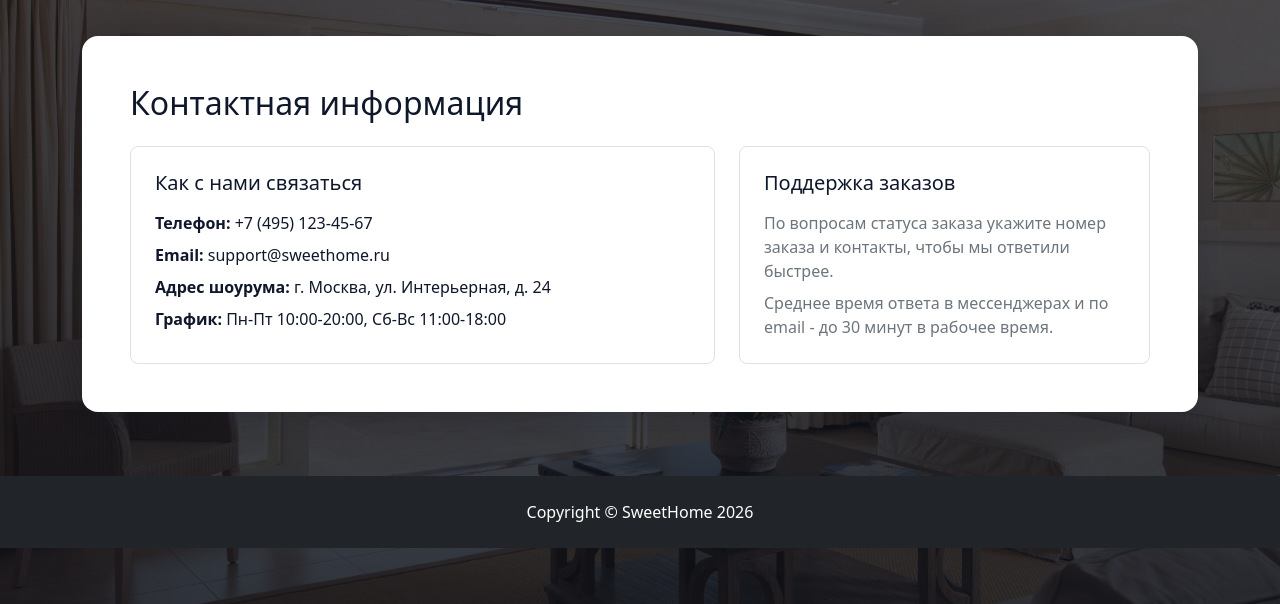
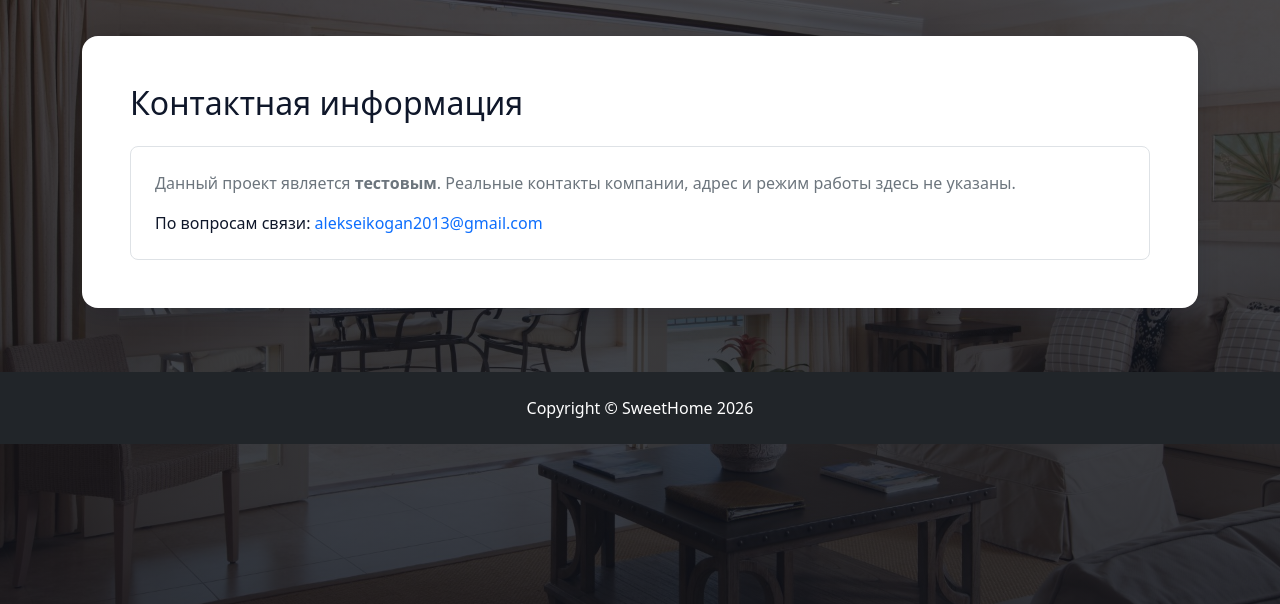
Before and after one commit to alekseikogan/sweethome, a Django app: page /contacts/ in a window 1280 px wide. Shown: the part 57-661 px from the top of the page. Run offline with Django 4.2, Linux system fonts and the light colour scheme; data comes from the database, SQL or seed files in the repository; data that the repository does not hold is empty; some libraries are stand-ins or nearby versions.

Commit message:
конаткты

```diff
--- a/app_root/main/templates/main/contacts.html
+++ b/app_root/main/templates/main/contacts.html
@@ -12,23 +12,13 @@
 {% block content %}
 <div class="content-card p-4 p-lg-5">
     <h2 class="mb-4">Контактная информация</h2>
-    <div class="row g-4">
-        <div class="col-lg-7">
-            <div class="border rounded-3 p-4 h-100">
-                <h5 class="mb-3">Как с нами связаться</h5>
-                <p class="mb-2"><strong>Телефон:</strong> +7 (495) 123-45-67</p>
-                <p class="mb-2"><strong>Email:</strong> support@sweethome.ru</p>
-                <p class="mb-2"><strong>Адрес шоурума:</strong> г. Москва, ул. Интерьерная, д. 24</p>
-                <p class="mb-0"><strong>График:</strong> Пн-Пт 10:00-20:00, Сб-Вс 11:00-18:00</p>
-            </div>
-        </div>
-        <div class="col-lg-5">
-            <div class="border rounded-3 p-4 h-100">
-                <h5 class="mb-3">Поддержка заказов</h5>
-                <p class="text-secondary mb-2">По вопросам статуса заказа укажите номер заказа и контакты, чтобы мы ответили быстрее.</p>
-                <p class="text-secondary mb-0">Среднее время ответа в мессенджерах и по email - до 30 минут в рабочее время.</p>
-            </div>
-        </div>
+    <div class="border rounded-3 p-4">
+        <p class="mb-3 text-secondary">
+            Данный проект является <strong>тестовым</strong>. Реальные контакты компании, адрес и режим работы здесь не указаны.
+        </p>
+        <p class="mb-0">
+            По вопросам связи: <a href="mailto:alekseikogan2013@gmail.com">alekseikogan2013@gmail.com</a>
+        </p>
     </div>
 </div>
 {% endblock content %}
```
